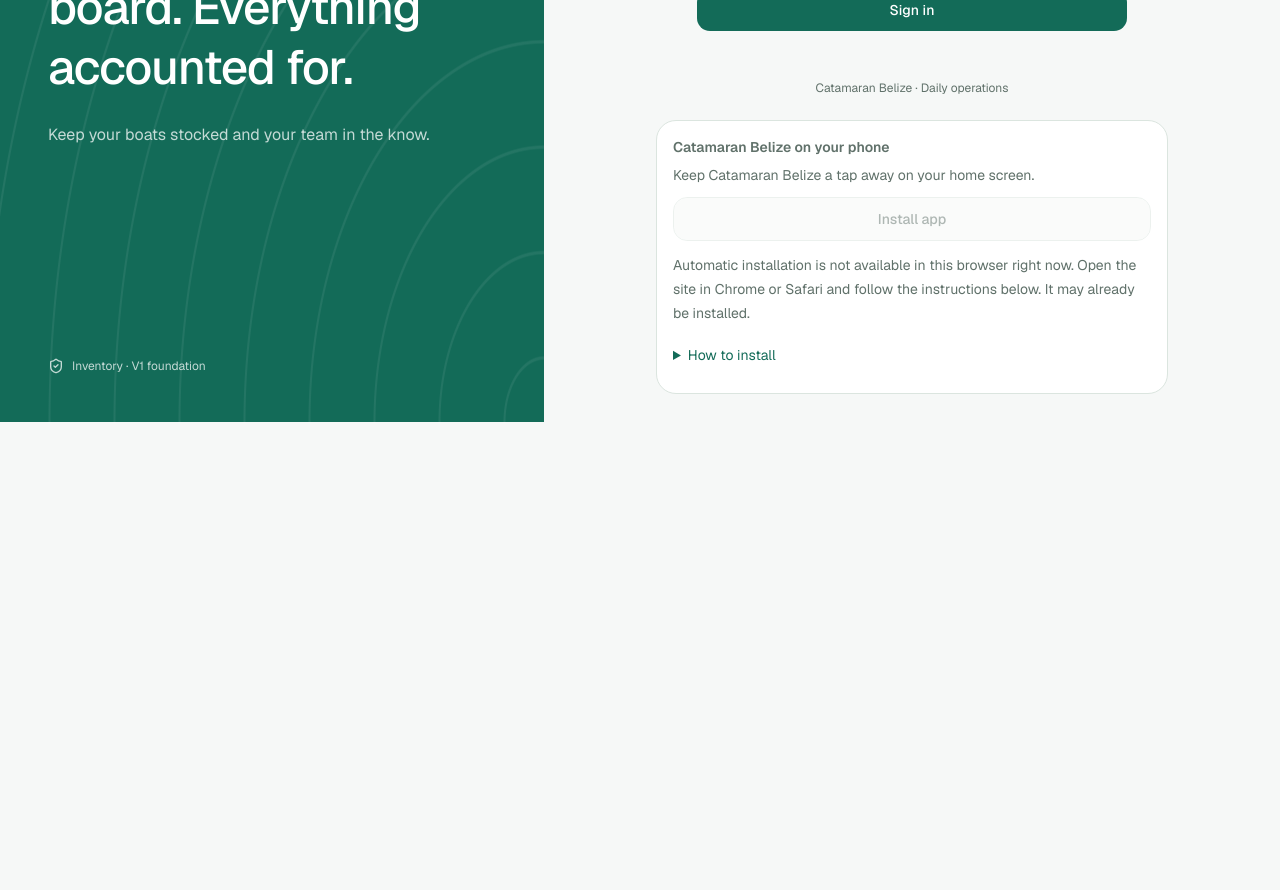
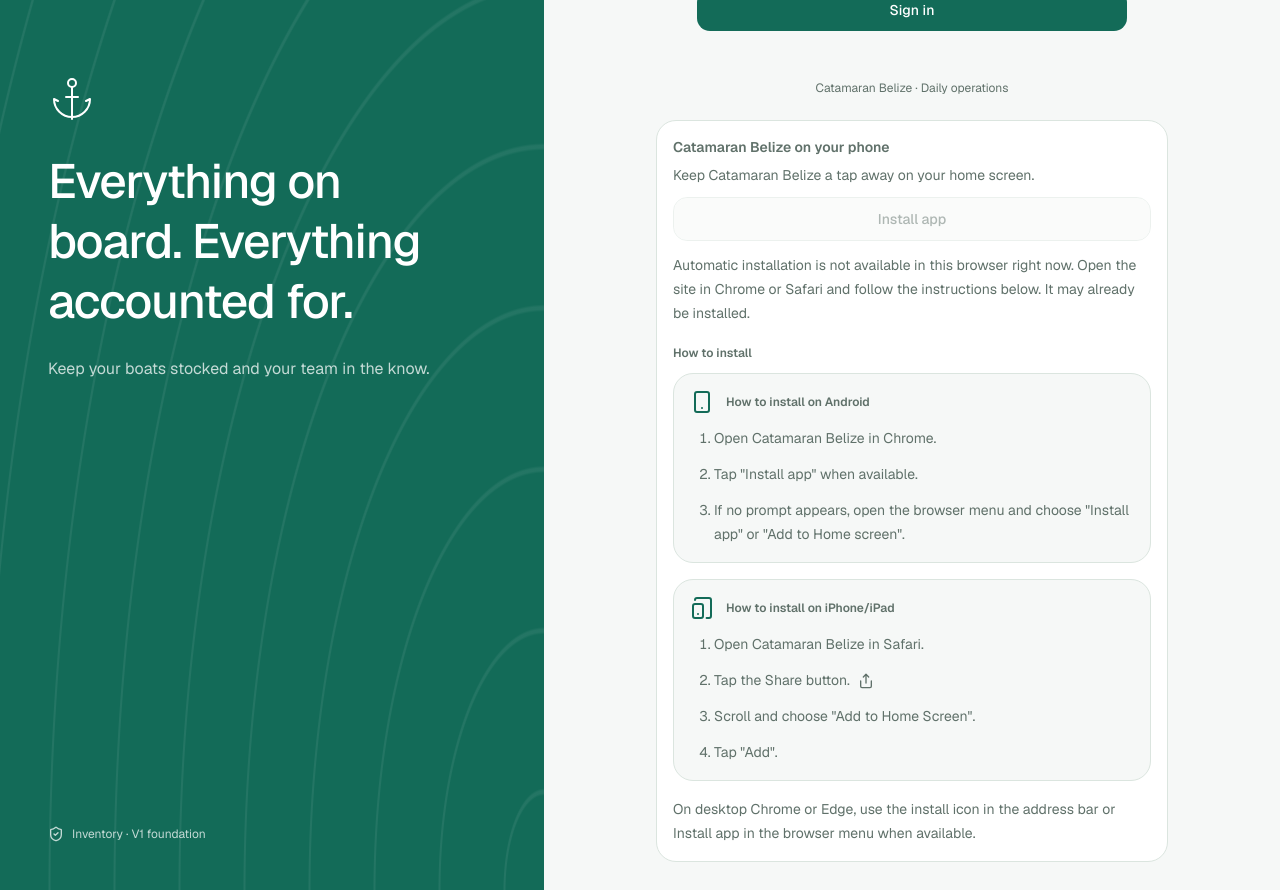
Before and after one commit to lindaalbrektsson/catamaran-inventory, a Next.js app: page /login in a window 1280 px wide. Shown: the part 460-1350 px from the top of the page. Before the commit the page ends 882 px from the top, so only its background shows below. Built offline with nearby package versions, Linux system fonts and the light colour scheme; no server answers.

Commit message:
fix: separate Android and iOS installation instructions

```diff
--- a/src/app/(workspace)/more/page.tsx
+++ b/src/app/(workspace)/more/page.tsx
@@ -29,7 +29,7 @@
           </form>
         </CardContent>
       </Card>
-      <InstallControls locale={locale} />
+      <InstallControls locale={locale} keepInstructions />
     </div>
   );
 }
--- a/src/components/pwa-support.tsx
+++ b/src/components/pwa-support.tsx
@@ -2,6 +2,7 @@
 
 import { createContext, useContext, useEffect, useState, useSyncExternalStore } from 'react';
 import { dictionary, type Locale } from '@/lib/i18n';
+import { Smartphone, TabletSmartphone, Share } from 'lucide-react';
 import { Button } from './ui/button';
 
 type InstallEvent = Event & {
@@ -146,7 +147,9 @@
           <Button
             disabled={!online}
             onClick={async () => {
-              const registration = await navigator.serviceWorker?.getRegistration().catch(() => undefined);
+              const registration = await navigator.serviceWorker
+                ?.getRegistration()
+                .catch(() => undefined);
               if (registration?.waiting) {
                 navigator.serviceWorker.addEventListener(
                   'controllerchange',
@@ -174,23 +177,36 @@
   );
 }
 
-export function InstallControls({ locale }: { locale: Locale }) {
+export function InstallControls({
+  locale,
+  keepInstructions = false,
+}: {
+  locale: Locale;
+  keepInstructions?: boolean;
+}) {
   const { event, installed, consume } = useContext(InstallContext);
   const [feedback, setFeedback] = useState<
     'installAccepted' | 'installDismissed' | 'installFailed' | null
   >(null);
   const [prompting, setPrompting] = useState(false);
   const ios = useSyncExternalStore(subscribeDevice, isIos, () => false);
+  const otherIosBrowser = useSyncExternalStore(
+    subscribeDevice,
+    () =>
+      isIos() &&
+      (/CriOS|FxiOS|EdgiOS|OPiOS|DuckDuckGo/.test(navigator.userAgent) ||
+        !/Version\/.+Safari\//.test(navigator.userAgent)),
+    () => false,
+  );
   const standalone = useSyncExternalStore(subscribeStandalone, isStandalone, () => false);
   const t = dictionary(locale);
-  if (standalone || installed) return null;
+  const alreadyInstalled = standalone || installed;
+  if (alreadyInstalled && !keepInstructions) return null;
   return (
     <section className="mx-auto mt-6 max-w-lg rounded-xl border bg-card p-4 text-left">
       <h2 className="text-sm font-semibold">{t.installTitle}</h2>
       <p className="mt-2 text-sm text-muted-foreground">{t.installHint}</p>
-      {ios ? (
-        <p className="mt-3 text-sm leading-6">{t.installIos}</p>
-      ) : (
+      {!ios && !alreadyInstalled && (
         <Button
           className="mt-3 w-full"
           variant="outline"
@@ -222,16 +238,52 @@
           {t[feedback]}
         </p>
       )}
-      {!ios && !event && !prompting && !feedback && (
+      {!ios && !alreadyInstalled && !event && !prompting && !feedback && (
         <p className="mt-3 text-sm leading-6">{t.installUnavailable}</p>
       )}
-      <details className="mt-2 text-sm">
-        <summary className="min-h-11 cursor-pointer py-3 text-primary">
-          {t.installInstructions}
-        </summary>
-        {!ios && <p className="leading-6">{t.installAndroid}</p>}
-        <p className="mt-3 leading-6">{t.installDesktop}</p>
-      </details>
+      <div className="mt-5" id="how-to-install">
+        <h3 className="mb-3 font-semibold">{t.installInstructions}</h3>
+        {otherIosBrowser && !alreadyInstalled && (
+          <p role="status" className="mb-3 rounded-xl bg-secondary p-3 text-sm leading-6">
+            {t.installSafariRequired}
+          </p>
+        )}
+        <div className="grid gap-4">
+          <section
+            aria-labelledby="install-android-title"
+            className="rounded-xl border bg-background p-4"
+          >
+            <h4 id="install-android-title" className="flex items-center gap-3 font-semibold">
+              <Smartphone className="size-6 shrink-0 text-primary" aria-hidden="true" />
+              {t.installAndroidTitle}
+            </h4>
+            <ol className="mt-3 list-decimal space-y-3 pl-6 text-sm leading-6">
+              <li>{t.installAndroidStep1}</li>
+              <li>{t.installAndroidStep2}</li>
+              <li>{t.installAndroidStep3}</li>
+            </ol>
+          </section>
+          <section
+            aria-labelledby="install-apple-title"
+            className="rounded-xl border bg-background p-4"
+          >
+            <h4 id="install-apple-title" className="flex items-center gap-3 font-semibold">
+              <TabletSmartphone className="size-6 shrink-0 text-primary" aria-hidden="true" />
+              {t.installAppleTitle}
+            </h4>
+            <ol className="mt-3 list-decimal space-y-3 pl-6 text-sm leading-6">
+              <li>{t.installAppleStep1}</li>
+              <li>
+                {t.installAppleStep2}
+                <Share className="ml-2 inline size-4" aria-hidden="true" />
+              </li>
+              <li>{t.installAppleStep3}</li>
+              <li>{t.installAppleStep4}</li>
+            </ol>
+          </section>
+        </div>
+        <p className="mt-4 text-sm leading-6 text-muted-foreground">{t.installDesktop}</p>
+      </div>
     </section>
   );
 }
--- a/src/lib/i18n.ts
+++ b/src/lib/i18n.ts
@@ -170,6 +170,17 @@
   offlineBanner: 'Offline. Displayed data may be out of date. Connect before making changes.',
   reconnect: 'Try again',
   openApp: 'Open app',
+  installAndroidTitle: 'How to install on Android',
+  installAndroidStep1: 'Open Catamaran Belize in Chrome.',
+  installAndroidStep2: 'Tap "Install app" when available.',
+  installAndroidStep3:
+    'If no prompt appears, open the browser menu and choose "Install app" or "Add to Home screen".',
+  installAppleTitle: 'How to install on iPhone/iPad',
+  installAppleStep1: 'Open Catamaran Belize in Safari.',
+  installAppleStep2: 'Tap the Share button.',
+  installAppleStep3: 'Scroll and choose "Add to Home Screen".',
+  installAppleStep4: 'Tap "Add".',
+  installSafariRequired: 'On iPhone/iPad, open this site in Safari to complete installation.',
   installTitle: 'Catamaran Belize on your phone',
   installApp: 'Install app',
   installHint: 'Keep Catamaran Belize a tap away on your home screen.',
@@ -520,6 +531,17 @@
     'Sin conexión. Los datos mostrados pueden estar desactualizados. Conéctate antes de hacer cambios.',
   reconnect: 'Intentar de nuevo',
   openApp: 'Abrir la aplicación',
+  installAndroidTitle: 'Cómo instalar en Android',
+  installAndroidStep1: 'Abre Catamaran Belize en Chrome.',
+  installAndroidStep2: 'Toca "Instalar app" cuando aparezca.',
+  installAndroidStep3:
+    'Si no aparece, abre el menú del navegador y selecciona "Instalar app" o "Añadir a pantalla de inicio".',
+  installAppleTitle: 'Cómo instalar en iPhone/iPad',
+  installAppleStep1: 'Abre Catamaran Belize en Safari.',
+  installAppleStep2: 'Toca el botón Compartir.',
+  installAppleStep3: 'Busca y selecciona "Añadir a pantalla de inicio".',
+  installAppleStep4: 'Toca "Añadir".',
+  installSafariRequired: 'En iPhone/iPad, abre este sitio en Safari para completar la instalación.',
   installTitle: 'Catamaran Belize en tu teléfono',
   installApp: 'Instalar aplicación',
   installHint: 'Abre Catamaran Belize con un toque desde tu pantalla de inicio.',
```
Also changed, not shown: 1 other file (tests, documents, lock files or other folders).
